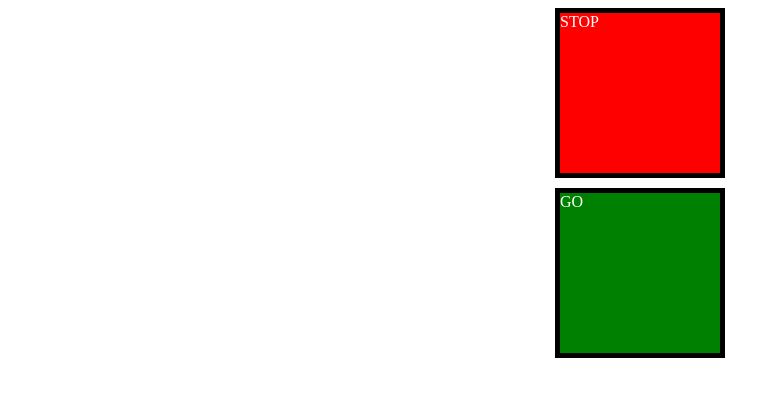
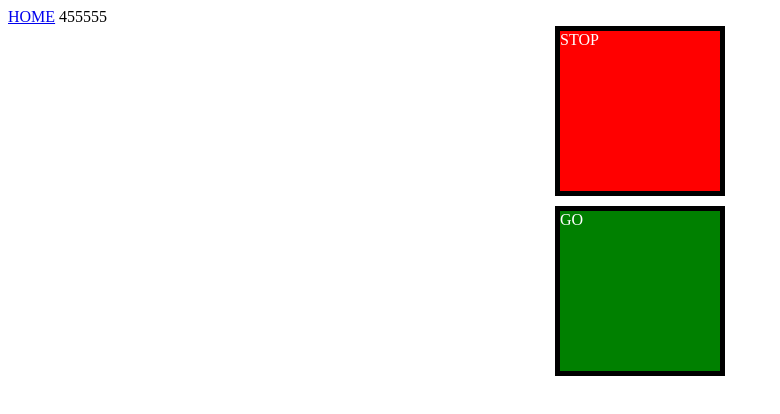
Before and after one commit to mnyeks/RedAndGreen, a plain HTML site: page task1.html in a window 1280 px wide. Shown: the whole page, without its empty margins (0-780 px from the left). Drawn offline with Linux system fonts and the light colour scheme.

Commit message:
added the link to my html

```diff
--- a/task1.html
+++ b/task1.html
@@ -3,10 +3,10 @@
 <html>
 <head>
 	<title>Create RedAndGreen block</title>
-
+    <a href="index.html">HOME</a>
 
 	<link rel="stylesheet" type="text/css" href="task1.css">
-</head>
+</head>455555
 <body>
 
 <div id="Square1">STOP</div>
```
Also changed, not shown: task2.html (+1 -0 lines), task3.html (+1 -0 lines), task4.html (+1 -0 lines), task5.html (+1 -0 lines), Fail-pass.html (added), Fail-pass.js (added), Fail-pass_test.js (added).
